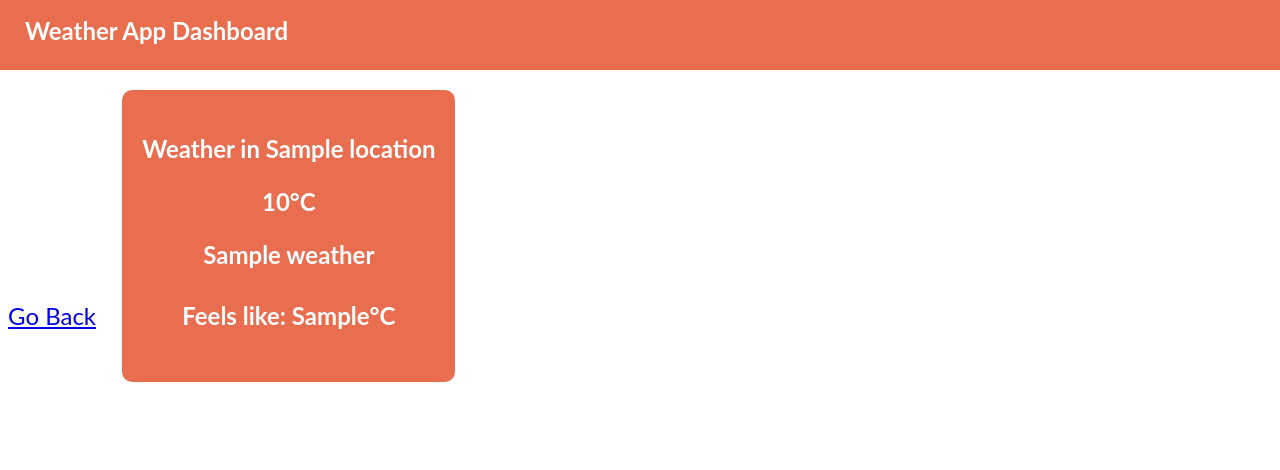
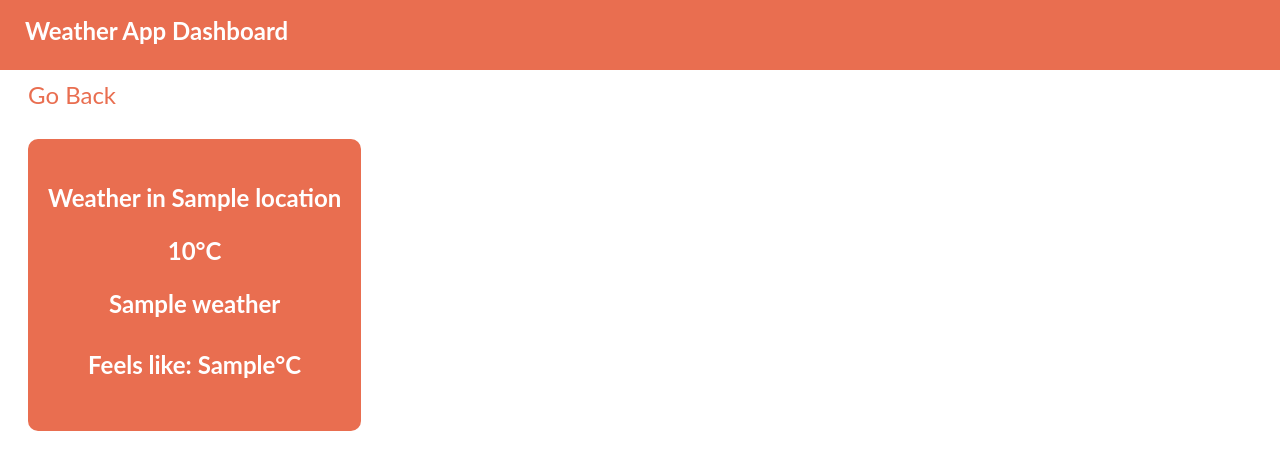
Before and after one commit to MaryannGitonga/Weather-Flask-App, a Flask app: template templates/results.html in a window 1280 px wide. Shown: the top 470 px of the page. Run offline with Flask 2, Linux system fonts and the light colour scheme; the template is opened without the code that fills it: most values are stand-ins (such as "Sample title", 1, 10 or a date in 2020).

Commit message:
Add styling for the results page link to the weather dashboard page

```diff
--- a/static/css/styles.css
+++ b/static/css/styles.css
@@ -47,3 +47,17 @@
     border-radius: 10px;
     color: white;
 }
+
+span{
+    display: block;
+    padding: 10px 20px;
+}
+
+span a{
+ color: #e96e50;
+ text-decoration: none;
+}
+
+span a:hover{
+    text-decoration: underline;
+}
```
